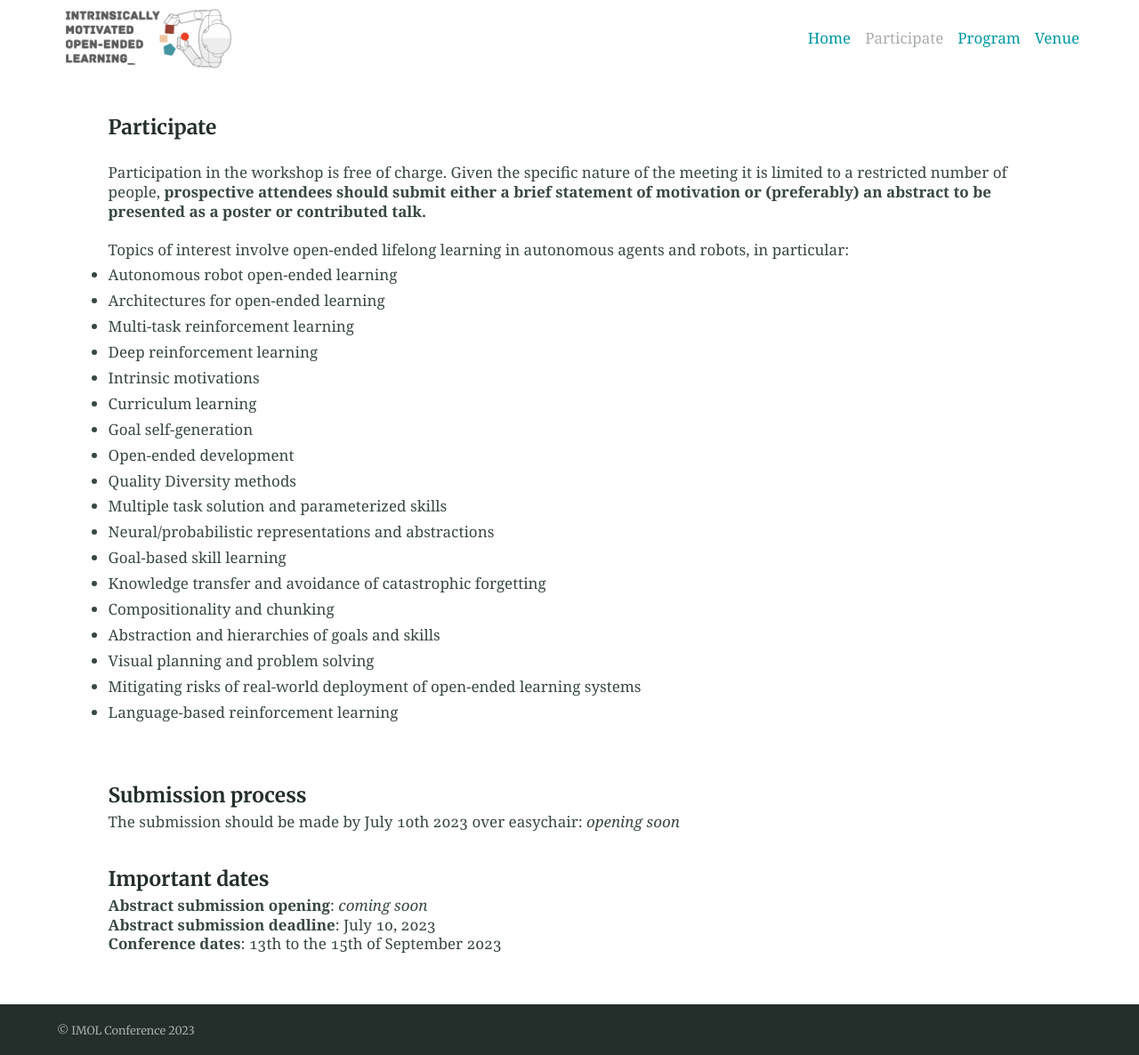
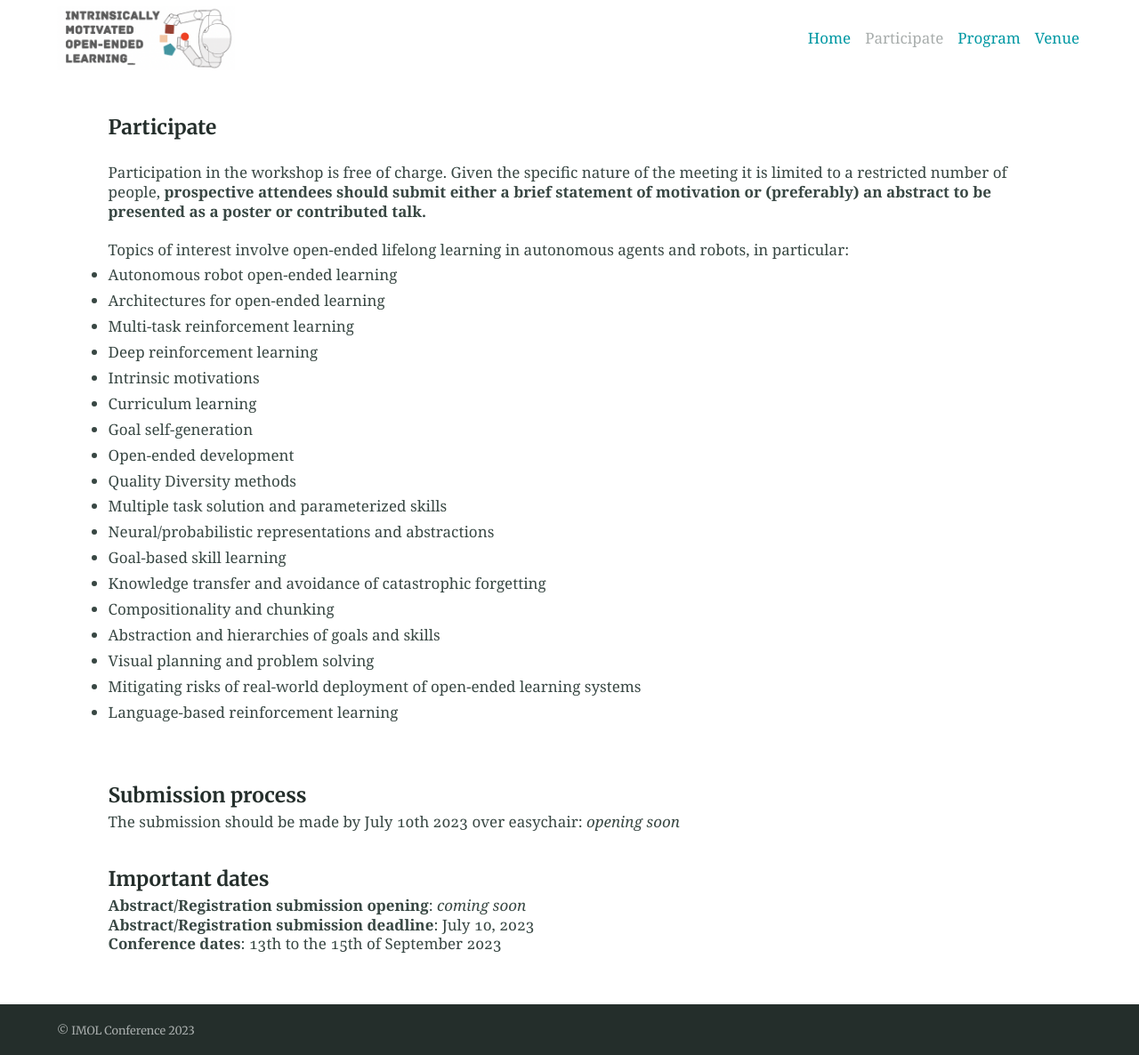
Before and after one commit to imolconf2023/imolconf2023.github.io, a Jekyll site: the page built from participate.md, in a window 1280 px wide. Shown: the whole page at 89% size. Built offline with Jekyll 4.4.1, drawn with Linux system fonts in a browser that asks for light colours.

Commit message:
fix minor typo

```diff
--- a/participate.md
+++ b/participate.md
@@ -48,9 +48,9 @@ The submission should be made by July 10th 2023 over easychair: *opening soon*
 
 #### Important dates
 
-**Abstract submission opening**: <i>coming soon</i>
+**Abstract/Registration submission opening**: <i>coming soon</i>
 
-**Abstract submission deadline**: July 10, 2023
+**Abstract/Registration submission deadline**: July 10, 2023
 
 **Conference dates**: 13th to the 15th of September 2023
 
```
Also changed, not shown: index.md (+1 -1 lines), 4 other files.
